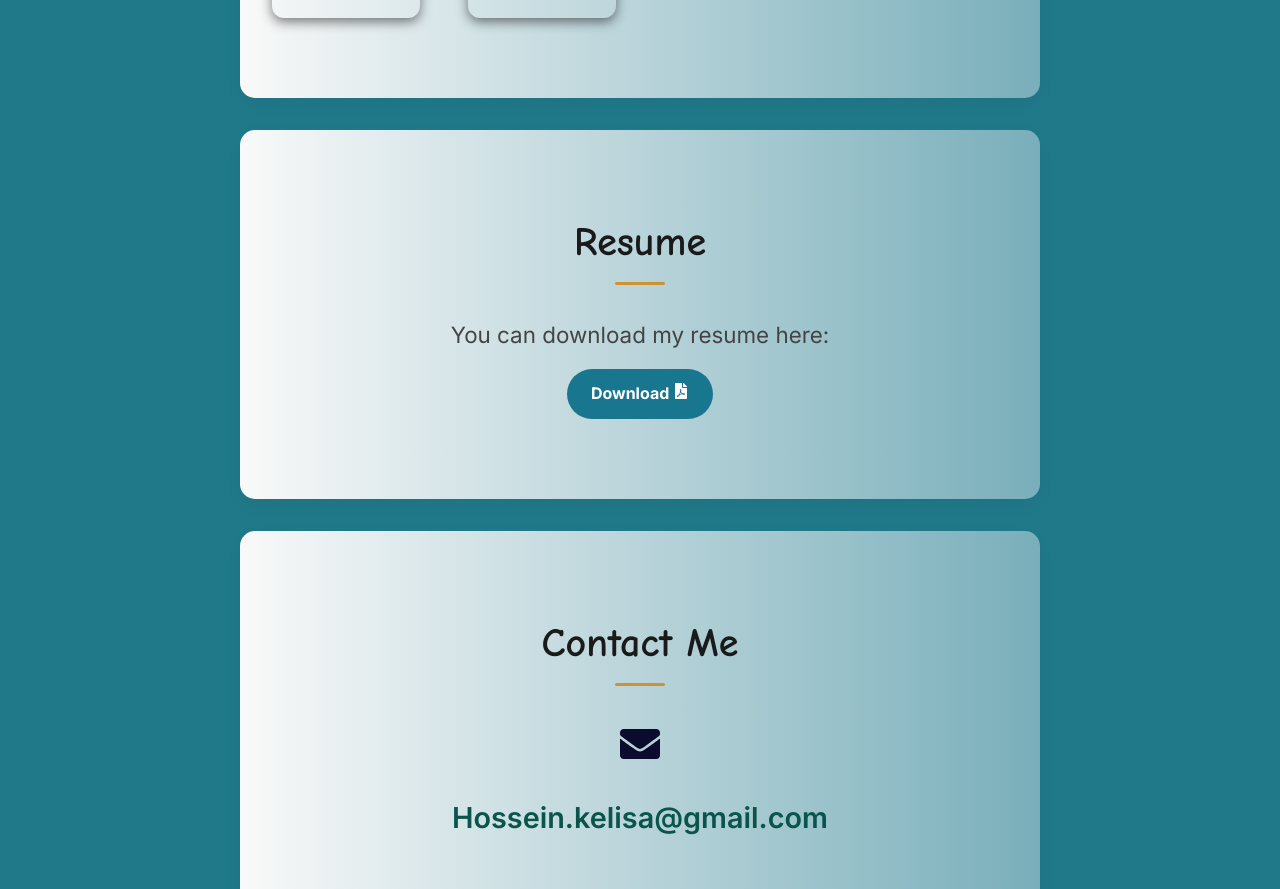
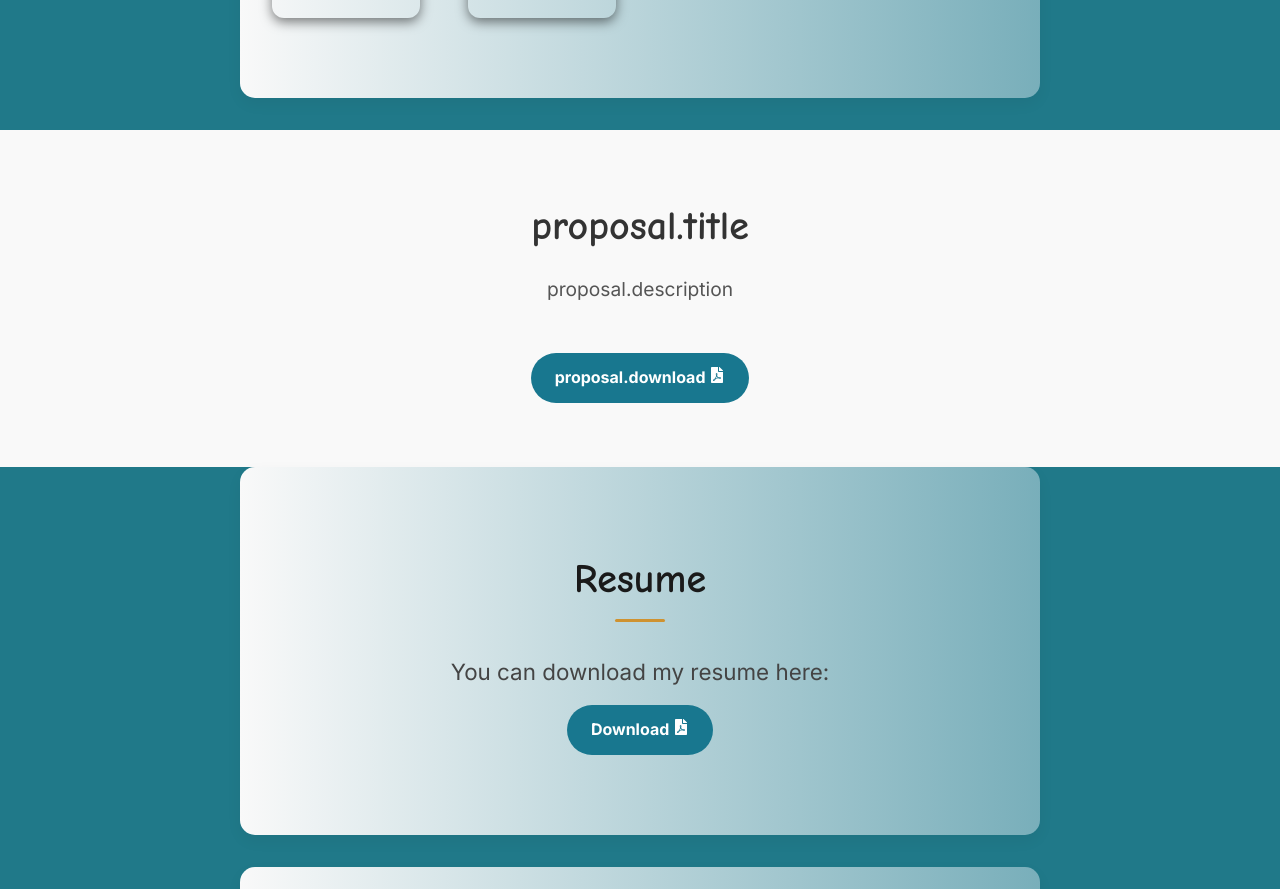
Before and after one commit to Hossein-Kelisa/Hossein-Kelisa-Portfolio, a React (Vite) app: page / in a window 1280 px wide. Shown: the part 4880-5769 px from the top of the page. Built offline with nearby package versions, Linux system fonts and the light colour scheme; a web font is replaced by a local one.

Commit message:
add new component as a proposal

```diff
--- a/src/App.jsx
+++ b/src/App.jsx
@@ -8,6 +8,7 @@ import Contact from "./components/Contact";
 import Footer from "./components/Footer";
 import Layout from "./components/Layout";
 import Skills from "./components/Skills";
+import Proposal from "./components/Proposal";
 // import Learning from "./components/Learning";
 import "./i18n";
 import "./index.css";
@@ -24,6 +25,7 @@ const App = () => {
           <Layout />
           <Skills />
           {/* <Learning /> */}
+          <Proposal />
           <Resume />
           <Contact />
         </main>
--- /dev/null
+++ b/src/components/Proposal.css
@@ -0,0 +1,15 @@
+.proposal-section {
+  padding: 4rem 2rem;
+  background-color: #f9f9f9;
+  text-align: center;
+}
+.proposal-section h2 {
+  font-size: 2.5rem;
+  margin-bottom: 1rem;
+  color: #333;
+}
+.proposal-section p {
+  font-size: 1.2rem;
+  margin-bottom: 2rem;
+  color: #555;
+}
--- /dev/null
+++ b/src/components/Proposal.jsx
@@ -0,0 +1,30 @@
+import Fades from "../Animations/Fades";
+import "./Proposal.css";
+import { FaFilePdf } from "react-icons/fa";
+import { useTranslation } from "react-i18next";
+
+const Proposal = () => {
+  const { t } = useTranslation();
+
+  return (
+    <section id="proposal" className="proposal-section">
+      <Fades animationType="fadeUp">
+        <h2>{t("proposal.title")}</h2>
+      </Fades>
+      <Fades animationType="fadeUp">
+        <p>{t("proposal.description")}</p>
+        <a
+          href="/Website_Requirement.pdf"
+          download
+          className="download-btn"
+          target="_blank"
+          rel="noopener noreferrer"
+        >
+          {t("proposal.download")} <FaFilePdf className="proposal-icon" />
+        </a>
+      </Fades>
+    </section>
+  );
+};
+
+export default Proposal;
```
Also changed, not shown: 1 other file (tests, documents, lock files or other folders).
